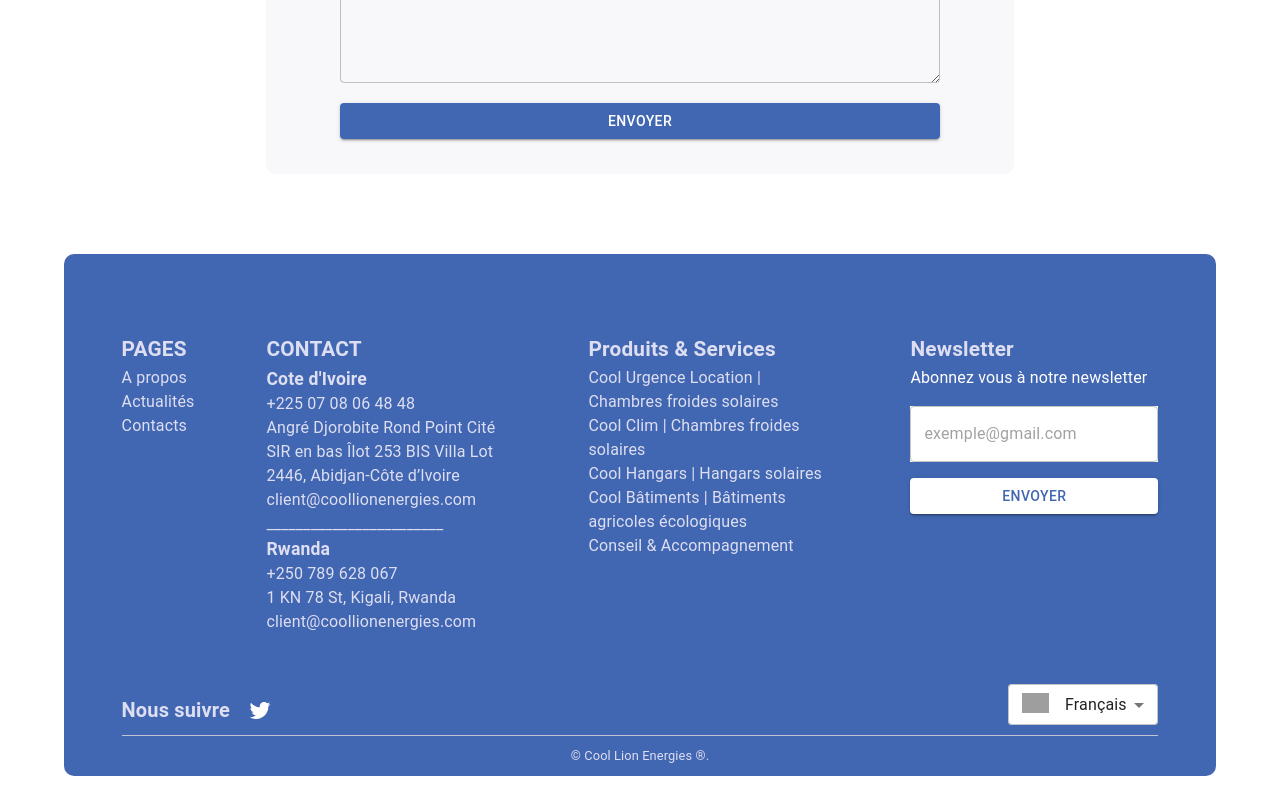
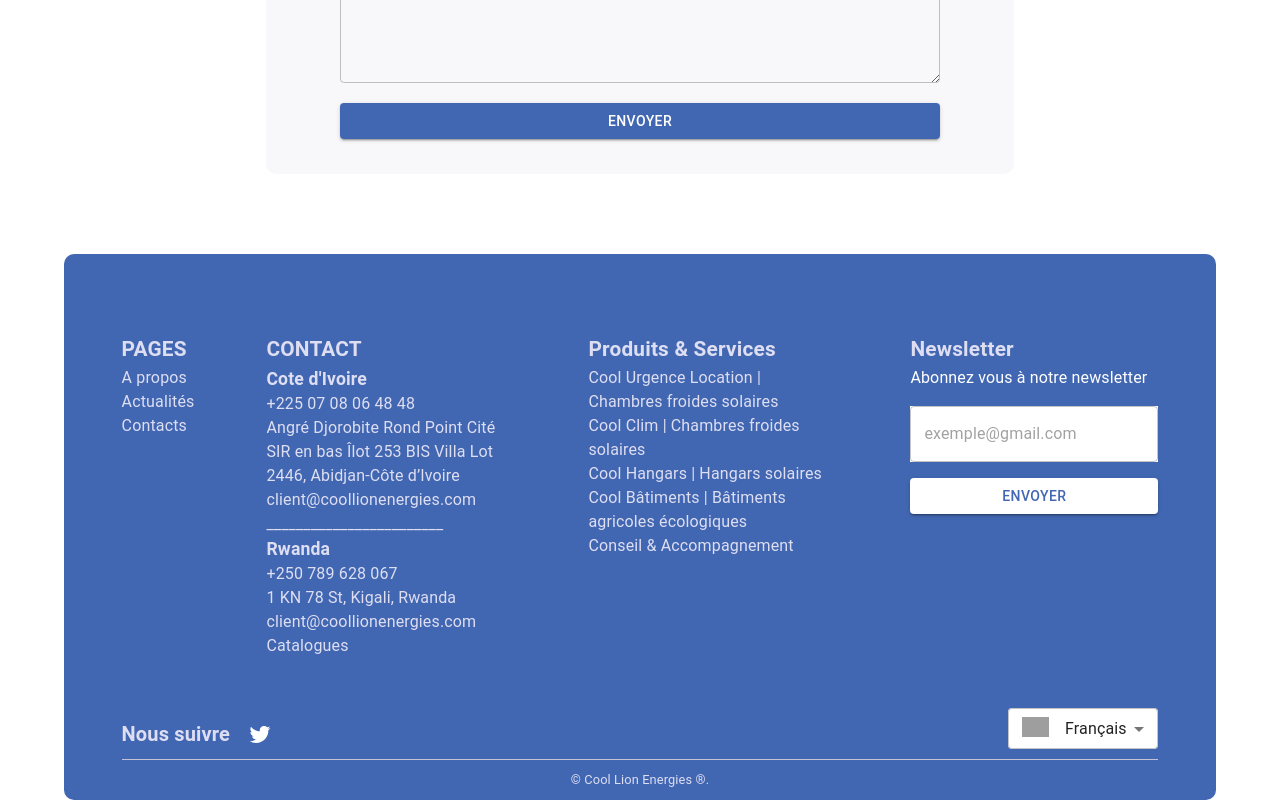
Before and after one commit to DOINGGOODPROJECTS/COOL_LION_ENERGIES, a React (Create React App) app: page / in a window 1280 px wide. Shown: the part 5744-6544 px from the top of the page. Before the commit the page ends 6520 px from the top, so only its background shows below. Built offline with nearby package versions, Linux system fonts and the light colour scheme; grey boxes are pictures that could not be loaded.

Commit message:
Update Footer.jsx

```diff
--- a/src/Containers/Footer.jsx
+++ b/src/Containers/Footer.jsx
@@ -137,6 +137,12 @@
                 {
                   title: "client@coollionenergies.com",
                   link: "mailto:client@coollionenergies.com",
+                  noCap: true,
+                  target: true,
+                },
+                {
+                  title: "Catalogues",
+                  link: "/Plaquette-tarifs-cool-lion.pdf",
                   noCap: true,
                   target: true,
                 },
```
